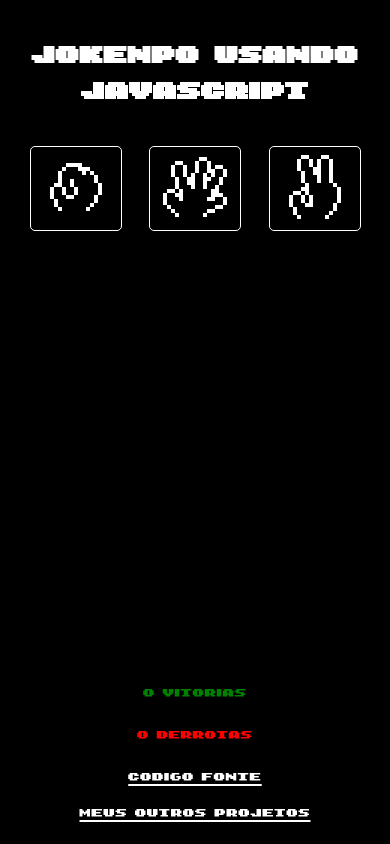
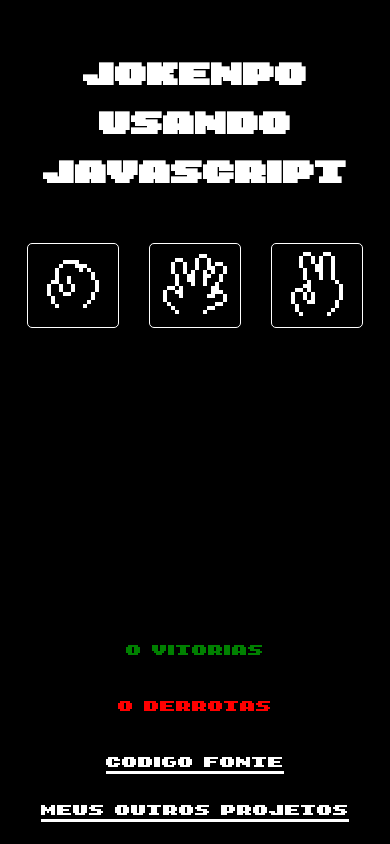
Before and after one commit to LucasTavaresA/Jokenpo, a plain HTML site: page index.html in a window 390 px wide. Drawn offline with Linux system fonts and the light colour scheme.

Commit message:
Ajustado tamanho em resoluções menores

```diff
--- a/styles/style.css
+++ b/styles/style.css
@@ -3,7 +3,7 @@
 body {
     font-family: jogo, 'Segoe UI', 'Open Sans', 'Helvetica Neue', sans-serif;
     background-color: black;
-    font-size: 150%;
+    font-size: xx-large;
     color: white;
     text-align: center;
 }
@@ -36,7 +36,7 @@ a:hover {
 }
 @media (max-device-width: 600px) {
     body {
-        font-size: 180%;
+        font-size: 240%;
     }
     button {
         font-size: 100%;
```
